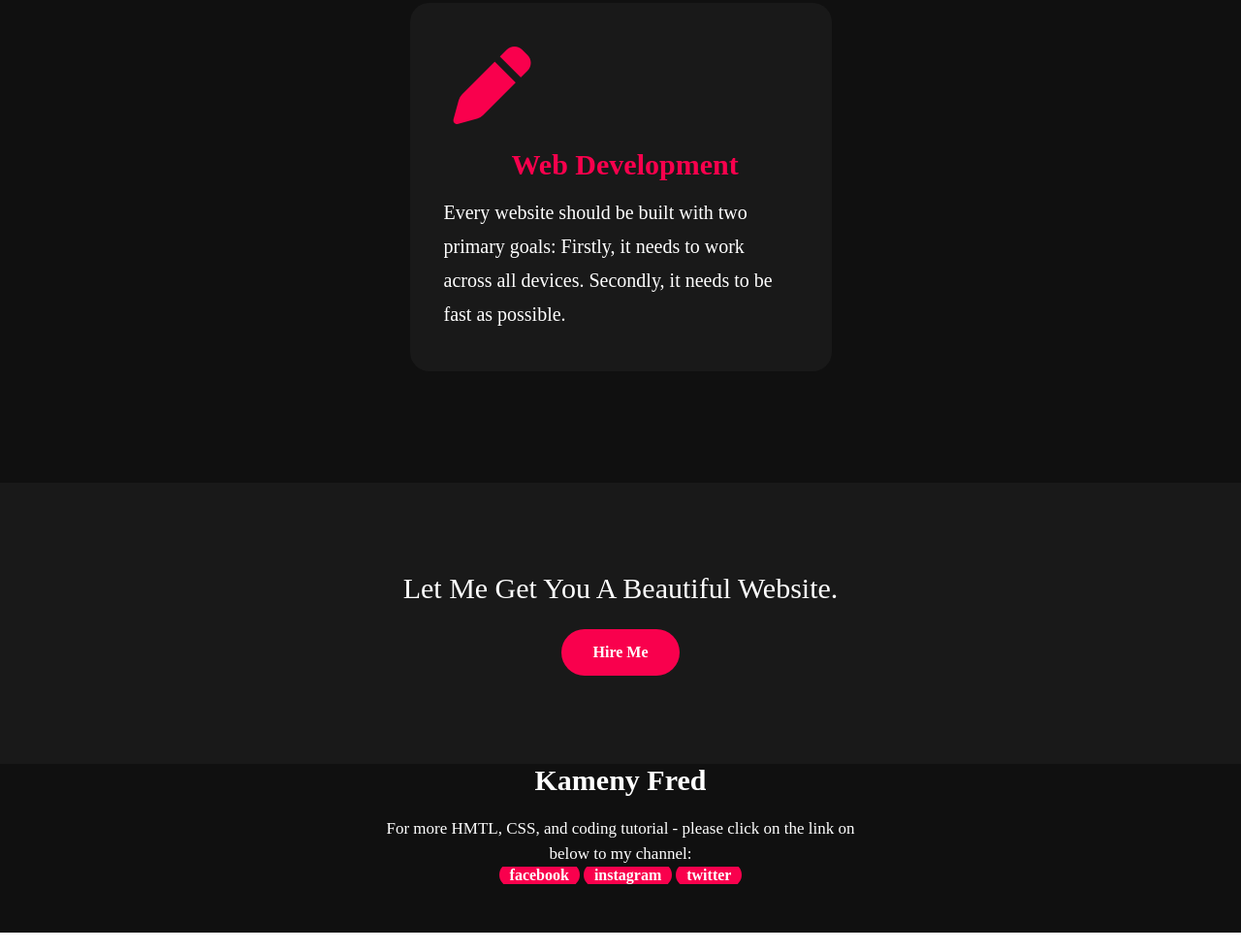
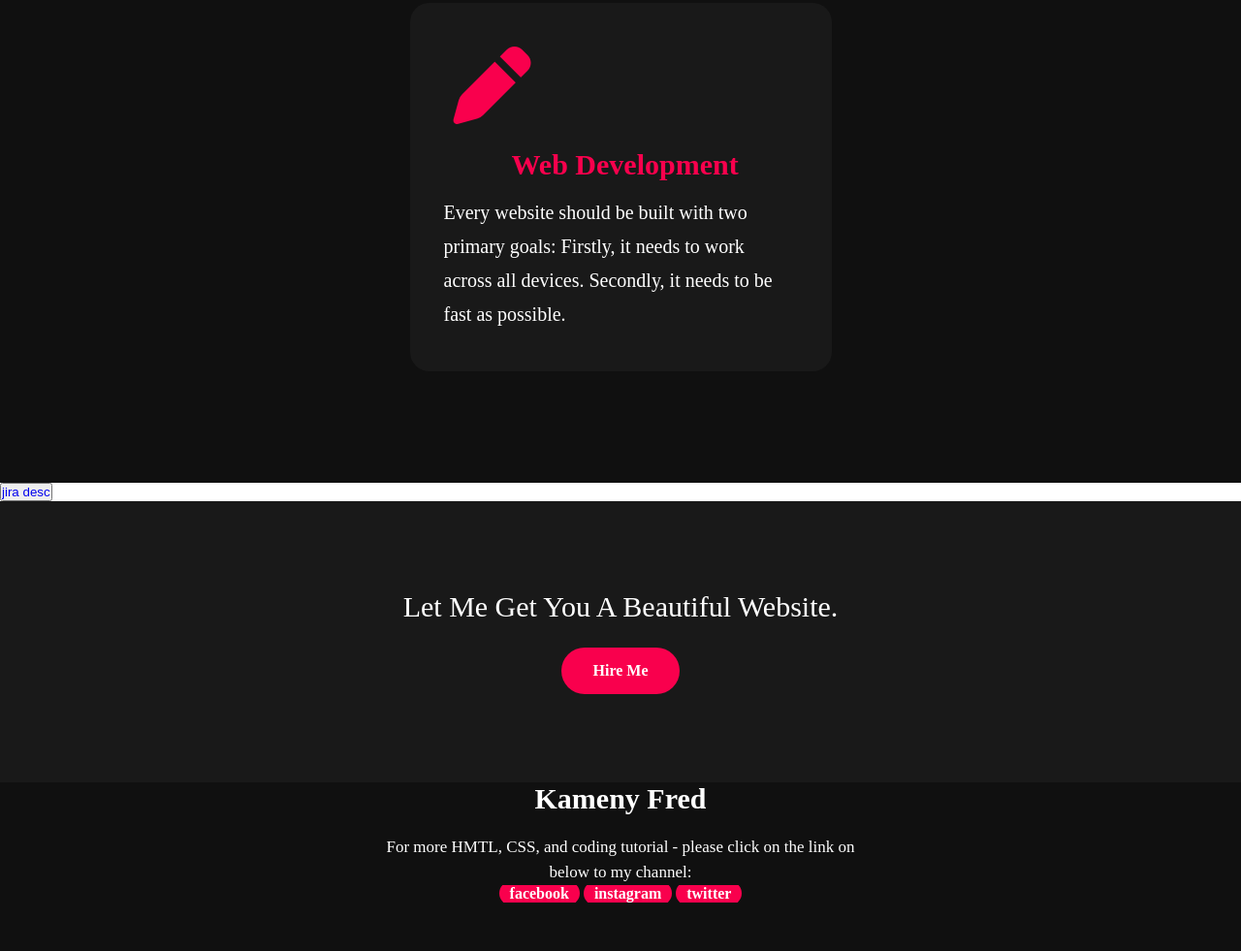
Before and after one commit to 23-hub/23-hub.io, a plain HTML site: page index.html in a window 1280 px wide. Shown: the part 1749-2730 px from the top of the page at 97% size. Drawn offline with Linux system fonts and the light colour scheme.

Commit message:
Added Jira Into description

```diff
--- a/index.html
+++ b/index.html
@@ -75,6 +75,9 @@
         </div>
 
     </div>
+</div>
+<div class="jira-desc">
+    <button><a href="jira.html">jira desc</a></button>
 </div>
 <div class="contact-me">
     <center><p>Let Me Get You A Beautiful Website.</p></center>
```
